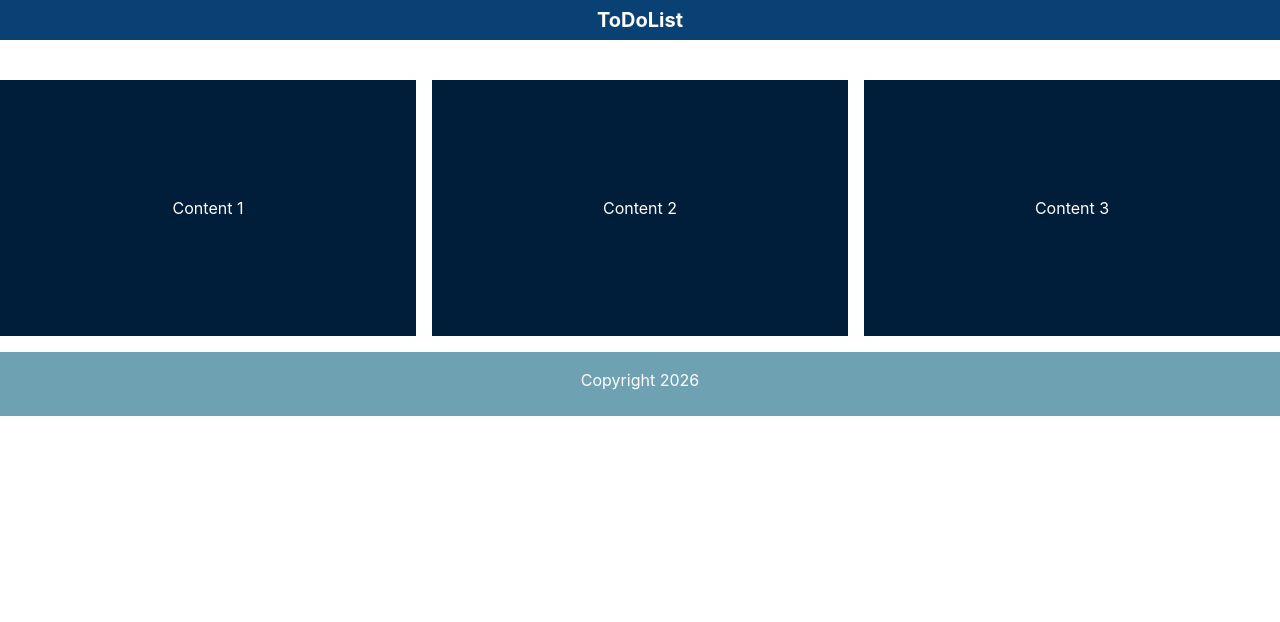
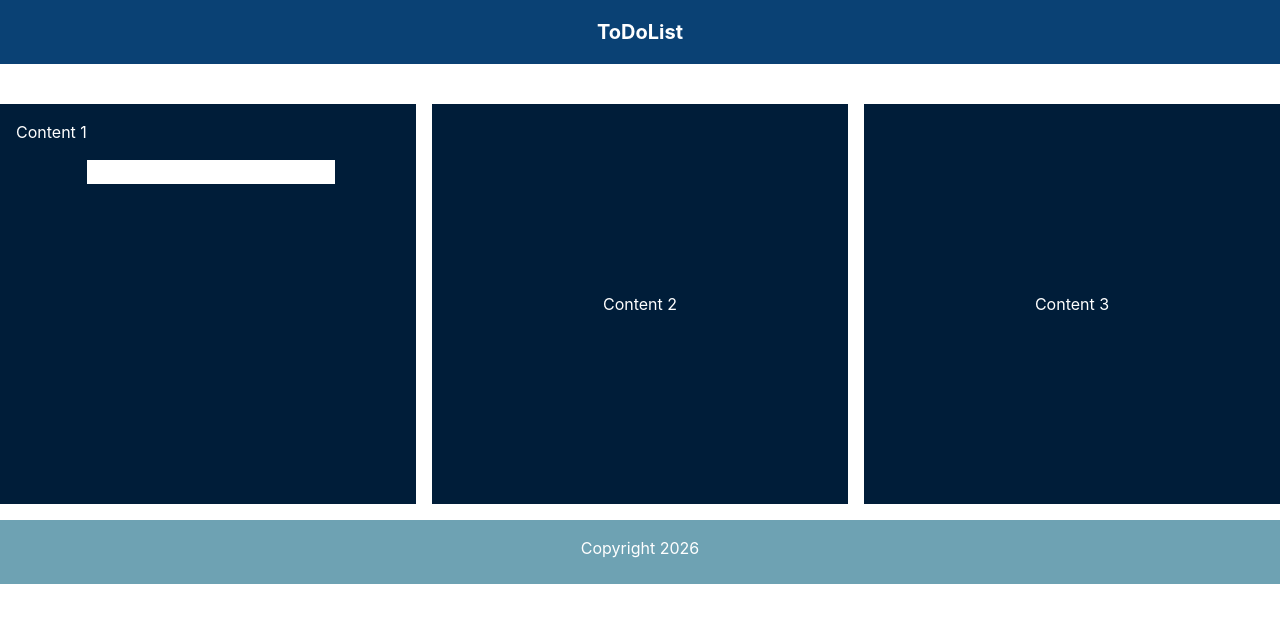
Before and after one commit to adit1a/Todo-List, a website built with Vite: page index.html in a window 1280 px wide. Built offline with nearby package versions, Linux system fonts and the light colour scheme.

Commit message:
learn something

```diff
--- a/index.html
+++ b/index.html
@@ -7,12 +7,17 @@
   <title>ToDoList</title>
 </head>
 <body class="bg-[#ffffff]">
-    <div class="bg-[#0A4174] h-10 flex items-center justify-center">
+    <div class="bg-[#0A4174]  flex items-center justify-center h-16">
       <h1 class="text-white text-xl font-bold">ToDoList</h1>
     </div>
   <main class="flex flex-row gap-4 mt-10 pb-4">
-    <div class="flex flex-row items-center justify-center p-4 bg-[#001D39] text-white w-1/3 h-64">
+    <div class="flex flex-row items-start  p-4 bg-[#001D39] text-white w-1/3 h-100">
     <h3>Content 1</h3>
+    <section class="flex flex-col mt-10 items-center justify-center">
+        <div >
+          <input  class ="bg-[#ffffff]" type="text">
+        </div>
+      </section>
     </div>
     <div class="flex flex-col items-center justify-center p-4 bg-[#001D39] text-white w-1/3">
     <h3>Content 2</h3>
```
